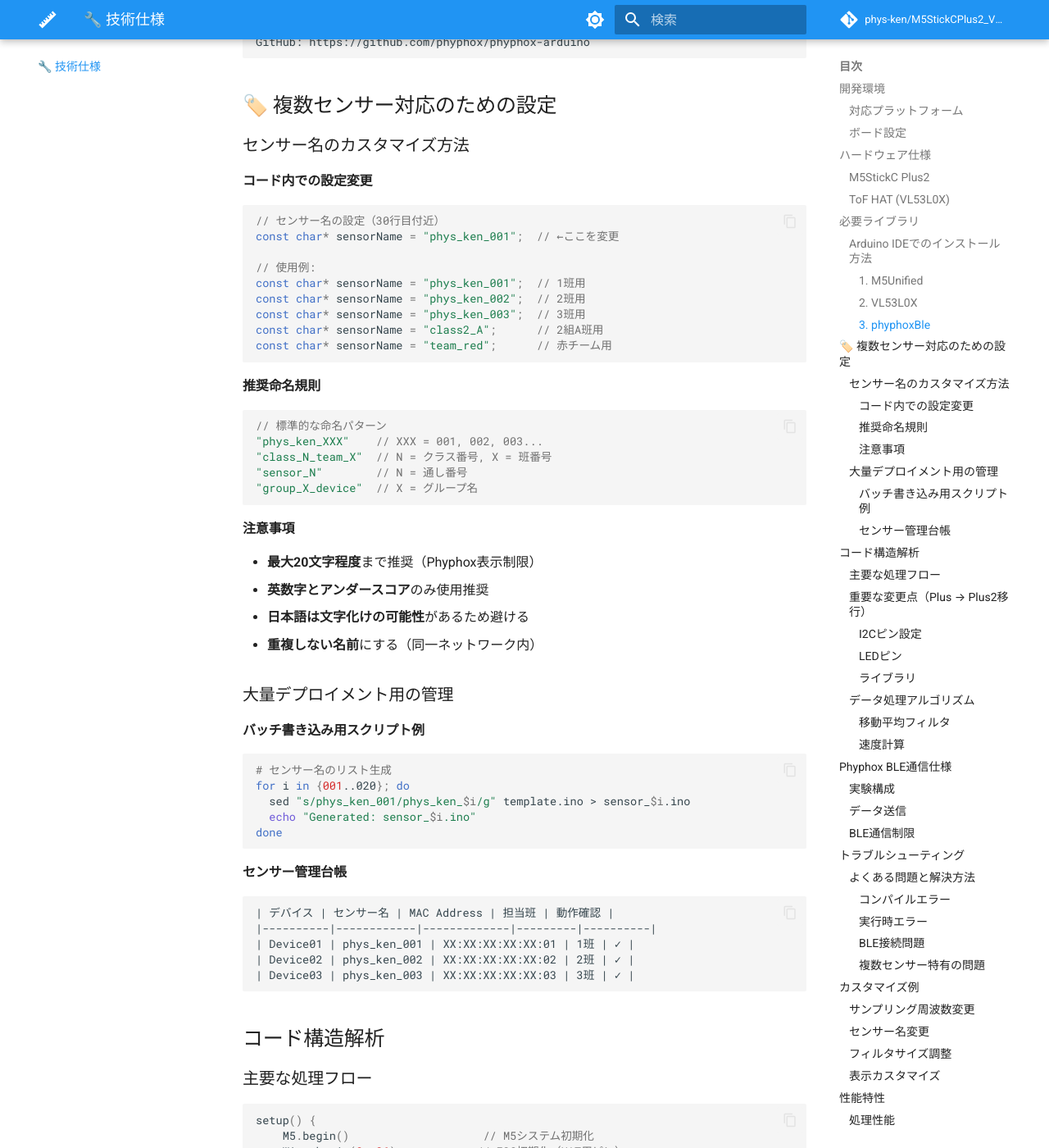
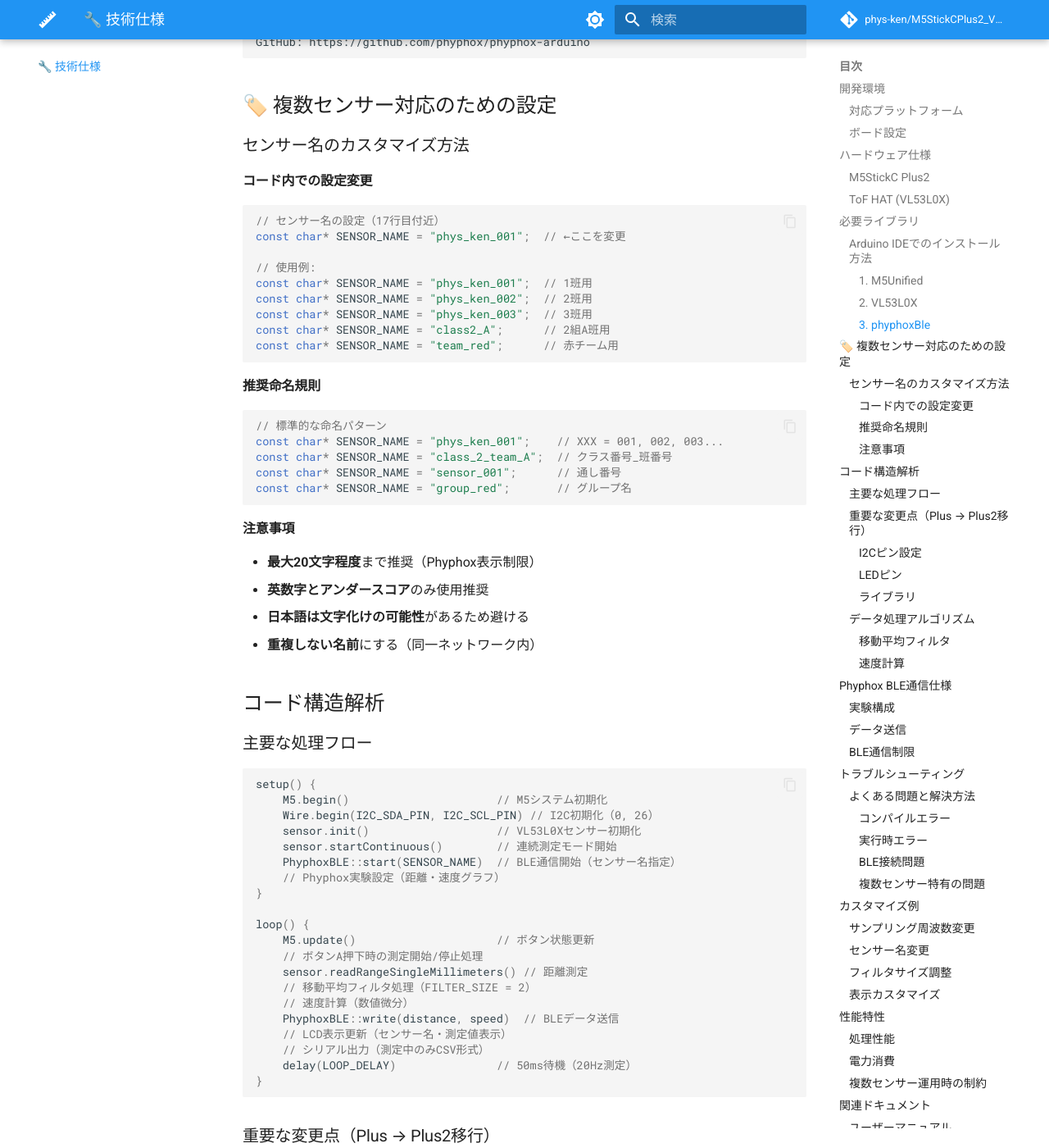
Before and after one commit to phys-ken/M5StickCPlus2_VL53L0X_Phyphox_Logger, an MkDocs documentation site: the page built from docs/docs.md, in a window 1280 px wide and 1400 px high, scrolled down 2136 px. Shown: the whole window at 82% size. Built offline with MkDocs 1.6.1 and Material for MkDocs 9.7.7, drawn with Linux system fonts in a browser that asks for light colours; comment, search, counter and statistics services are not loaded; some of the changed text lies outside the part shown.

Commit message:
fix: Correct technical documentation to match actual code implementation
- Fix upload speed from 921600 to standard 115200
- Update variable names from sensorName to SENSOR_NAME throughout
- Correct FILTER_SIZE from 10 to actual 2 samples
- Update LOOP_DELAY from 10ms to actual 50ms (20Hz)
- Fix processing flow and performance metrics to match code
- Remove unverified bulk deployment content as requested
- Align all code examples with actual Arduino implementation

````diff
--- a/docs/docs.md
+++ b/docs/docs.md
@@ -74,24 +74,24 @@
 
 #### コード内での設定変更
 ```cpp
-// センサー名の設定（30行目付近）
-const char* sensorName = "phys_ken_001";  // ←ここを変更
+// センサー名の設定（17行目付近）
+const char* SENSOR_NAME = "phys_ken_001";  // ←ここを変更
 
 // 使用例:
-const char* sensorName = "phys_ken_001";  // 1班用
-const char* sensorName = "phys_ken_002";  // 2班用
-const char* sensorName = "phys_ken_003";  // 3班用
-const char* sensorName = "class2_A";      // 2組A班用
-const char* sensorName = "team_red";      // 赤チーム用
+const char* SENSOR_NAME = "phys_ken_001";  // 1班用
+const char* SENSOR_NAME = "phys_ken_002";  // 2班用
+const char* SENSOR_NAME = "phys_ken_003";  // 3班用
+const char* SENSOR_NAME = "class2_A";      // 2組A班用
+const char* SENSOR_NAME = "team_red";      // 赤チーム用
 ```
 
 #### 推奨命名規則
 ```cpp
 // 標準的な命名パターン
-"phys_ken_XXX"    // XXX = 001, 002, 003...
-"class_N_team_X"  // N = クラス番号, X = 班番号
-"sensor_N"        // N = 通し番号
-"group_X_device"  // X = グループ名
+const char* SENSOR_NAME = "phys_ken_001";    // XXX = 001, 002, 003...
+const char* SENSOR_NAME = "class_2_team_A";  // クラス番号_班番号
+const char* SENSOR_NAME = "sensor_001";      // 通し番号
+const char* SENSOR_NAME = "group_red";       // グループ名
 ```
 
 #### 注意事項
@@ -100,48 +100,31 @@
 - **日本語は文字化けの可能性**があるため避ける
 - **重複しない名前**にする（同一ネットワーク内）
 
-### 大量デプロイメント用の管理
 
-#### バッチ書き込み用スクリプト例
-```bash
-# センサー名のリスト生成
-for i in {001..020}; do
-  sed "s/phys_ken_001/phys_ken_$i/g" template.ino > sensor_$i.ino
-  echo "Generated: sensor_$i.ino"
-done
-```
-
-#### センサー管理台帳
-```
-| デバイス | センサー名 | MAC Address | 担当班 | 動作確認 |
-|----------|------------|-------------|---------|----------|
-| Device01 | phys_ken_001 | XX:XX:XX:XX:XX:01 | 1班 | ✓ |
-| Device02 | phys_ken_002 | XX:XX:XX:XX:XX:02 | 2班 | ✓ |
-| Device03 | phys_ken_003 | XX:XX:XX:XX:XX:03 | 3班 | ✓ |
-```
 
 ## コード構造解析
 
 ### 主要な処理フロー
 ```cpp
 setup() {
-    M5.begin()                    // M5システム初期化
-    Wire.begin(0, 26)            // I2C初期化（HAT用ピン）
-    sensor.init()                // VL53L0Xセンサー初期化
-    PhyphoxBLE::start(sensorName) // BLE通信開始（センサー名指定）
-    // Phyphox実験設定
+    M5.begin()                      // M5システム初期化
+    Wire.begin(I2C_SDA_PIN, I2C_SCL_PIN) // I2C初期化（0, 26）
+    sensor.init()                   // VL53L0Xセンサー初期化
+    sensor.startContinuous()        // 連続測定モード開始
+    PhyphoxBLE::start(SENSOR_NAME)  // BLE通信開始（センサー名指定）
+    // Phyphox実験設定（距離・速度グラフ）
 }
 
 loop() {
-    M5.update()                  // ボタン状態更新
-    // ボタンA押下時の処理
-    sensor.readRangeSingleMillimeters()  // 距離測定
-    // 移動平均フィルタ処理
-    // 速度計算
-    PhyphoxBLE::write()          // BLEデータ送信
-    // LCD表示更新（センサー名表示含む）
-    // シリアル出力
-    delay(10)                    // 10ms待機
+    M5.update()                     // ボタン状態更新
+    // ボタンA押下時の測定開始/停止処理
+    sensor.readRangeSingleMillimeters() // 距離測定
+    // 移動平均フィルタ処理（FILTER_SIZE = 2）
+    // 速度計算（数値微分）
+    PhyphoxBLE::write(distance, speed)  // BLEデータ送信
+    // LCD表示更新（センサー名・測定値表示）
+    // シリアル出力（測定中のみCSV形式）
+    delay(LOOP_DELAY)               // 50ms待機（20Hz測定）
 }
 ```
 
@@ -178,28 +161,35 @@
 
 #### 移動平均フィルタ
 ```cpp
-const int filterSize = 10;
-float filterBuffer[filterSize];
+const int FILTER_SIZE = 2;
+float filterBuffer[FILTER_SIZE];
 int filterIndex = 0;
 
 // フィルタ更新
-filterBuffer[filterIndex] = newValue;
-filterIndex = (filterIndex + 1) % filterSize;
+filterBuffer[filterIndex] = distance;
+filterIndex = (filterIndex + 1) % FILTER_SIZE;
 
 // 平均値計算
-float filteredValue = 0.0;
-for (int i = 0; i < filterSize; i++) {
-    filteredValue += filterBuffer[i];
+float filteredDist = 0.0;
+for (int i = 0; i < FILTER_SIZE; i++) {
+    filteredDist += filterBuffer[i];
 }
-filteredValue /= filterSize;
+filteredDist /= FILTER_SIZE;
 ```
 
 #### 速度計算
 ```cpp
+// 時刻取得・差分計算
+unsigned long currentTime = millis();
+float deltaTime = (currentTime - lastTime) / 1000.0;
+lastTime = currentTime;
+
+// 速度計算（数値微分）
 float speed = 0.0;
 if (deltaTime > 0) {
-    speed = (currentDistance - lastDistance) / deltaTime;
+    speed = (filteredDist - lastDist) / deltaTime;
 }
+lastDist = filteredDist;
 ```
 
 ## Phyphox BLE通信仕様
@@ -207,12 +197,12 @@
 ### 実験構成
 ```cpp
 PhyphoxBleExperiment experiment;
-experiment.setTitle(sensorName);        // センサー名を実験名に使用
-experiment.setCategory(sensorName);     // カテゴリにもセンサー名を使用
+experiment.setTitle(SENSOR_NAME);        // センサー名を実験名に使用
+experiment.setCategory(SENSOR_NAME);     // カテゴリにもセンサー名を使用
 
 // 距離グラフ (Channel 0→1)
-PhyphoxBleExperiment::Graph distanceGraph;
-distanceGraph.setChannel(0, 1);  // time, distance
+PhyphoxBleExperiment::Graph graph;
+graph.setChannel(0, 1);  // time, distance
 
 // 速度グラフ (Channel 0→2)
 PhyphoxBleExperiment::Graph speedGraph;
@@ -221,6 +211,11 @@
 
 ### データ送信
 ```cpp
+// 単位変換（mm → m）
+float distanceInMeters = filteredDist / 1000.0;
+float speedInMps = speed / 1000.0;
+
+// Phyphoxアプリへデータ送信
 PhyphoxBLE::write(distanceInMeters, speedInMps);
 // Channel 0: 時刻（自動）
 // Channel 1: 距離（メートル）
@@ -278,21 +273,23 @@
 
 ### サンプリング周波数変更
 ```cpp
-// loop()最後のdelay値を変更
-delay(100);  // 100ms → 10Hz
-delay(50);   // 50ms → 20Hz
-delay(10);   // 10ms → 100Hz（デフォルト）
+// LOOP_DELAY値を変更（コード上部の定数定義）
+const int LOOP_DELAY = 100;  // 100ms → 10Hz
+const int LOOP_DELAY = 50;   // 50ms → 20Hz（デフォルト）
+const int LOOP_DELAY = 20;   // 20ms → 50Hz
 ```
 
 ### センサー名変更
 ```cpp
-const char* sensorName = "MyDevice_001";  // 任意の名前
+const char* SENSOR_NAME = "MyDevice_001";  // 任意の名前
 ```
 
 ### フィルタサイズ調整
 ```cpp
-const int filterSize = 5;   // より応答性重視
-const int filterSize = 20;  // より安定性重視
+const int FILTER_SIZE = 1;   // フィルタなし（最高応答性）
+const int FILTER_SIZE = 2;   // デフォルト（応答性重視）
+const int FILTER_SIZE = 5;   // より安定性重視
+const int FILTER_SIZE = 10;  // 最高安定性（応答遅延あり）
 ```
 
 ### 表示カスタマイズ
@@ -305,9 +302,9 @@
 ## 性能特性
 
 ### 処理性能
-- **測定周波数**: 約100Hz（10ms周期）
-- **BLE送信レート**: 約100Hz（フィルタなし）
-- **表示更新レート**: 約100Hz
+- **測定周波数**: 約20Hz（50ms周期）
+- **BLE送信レート**: 約20Hz
+- **表示更新レート**: 約20Hz
 
 ### 電力消費
 - **測定中**: 約80-120mA
````
Also changed, not shown: other parts of docs/docs.md (+1 -1 lines).
